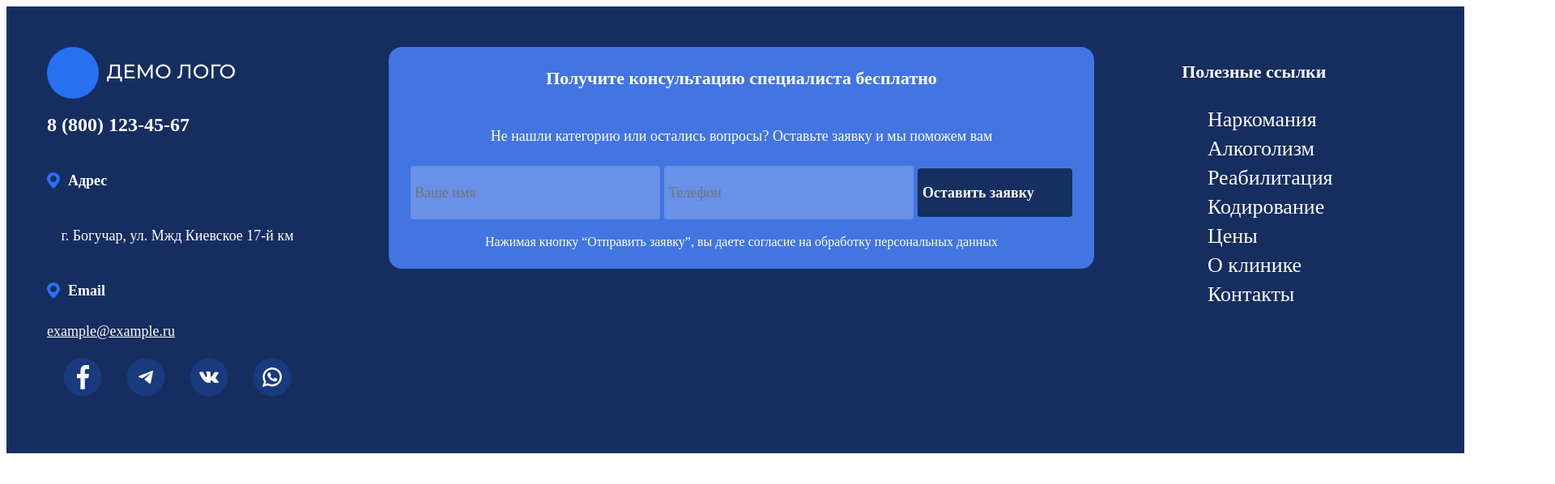
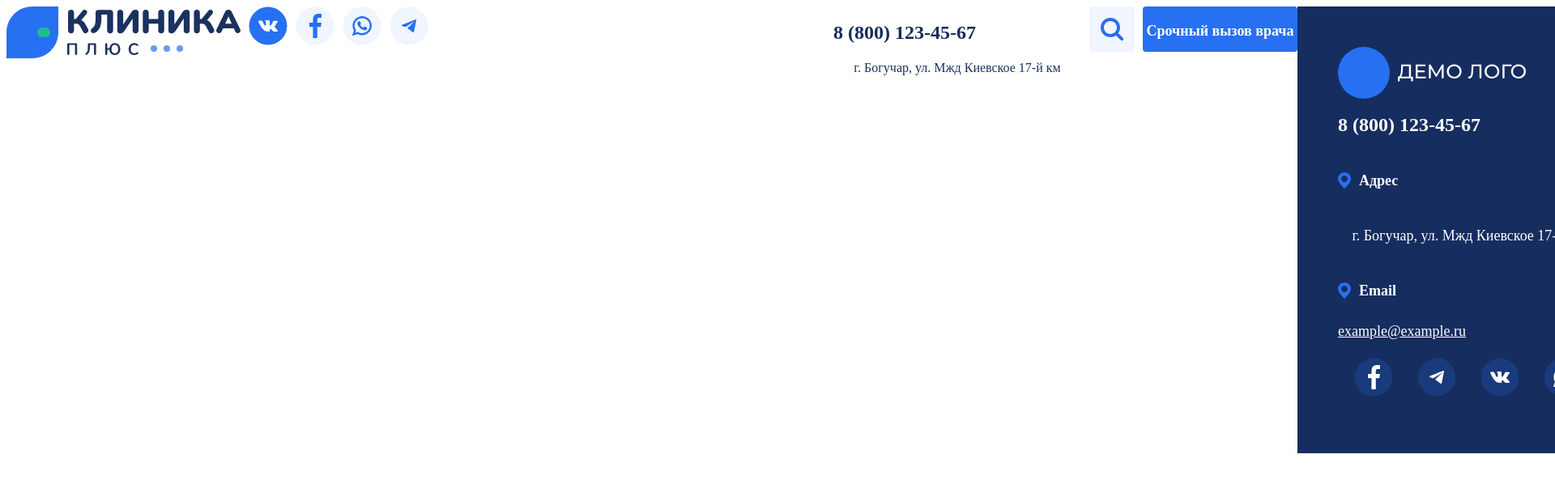
Before and after one commit to justnuriss/product-AAN, a plain HTML site: page product.html in a window 1280 px wide. Shown: the top 598 px of the page at 81% size, 1920 px wide, since content can reach past the window. Drawn offline with Linux system fonts and the light colour scheme.

Commit message:
added styling

```diff
--- a/product.css
+++ b/product.css
@@ -1,3 +1,74 @@
+.header{
+    display: flex;
+    width: 1440px;
+    justify-content: space-between;
+    margin: 0 auto;
+
+}
+.header-right{
+    display: flex;
+    justify-content: space-between;
+    gap: 10px;
+    margin-left: 500px;
+}
+
+.logo{
+    display: flex;
+    justify-content: space-evenly;
+    gap: 10px;
+    width: 700px;
+
+}
+
+.logo img{
+    width: 48px;
+height: 48px;
+}
+.logo-1 img{
+    width: 289px;
+height: 64px;
+}
+
+.phone-number h1{
+    color: rgb(22, 44, 91);
+font-family: Montserrat;
+font-size: 24px;
+font-weight: 800;
+line-height: 32px;
+letter-spacing: 0%;
+text-align: left;
+
+width: 306px;
+
+}
+.phone-number p{
+    color: rgb(27, 49, 95);
+font-family: Montserrat;
+font-size: 16px;
+font-weight: 400;
+line-height: 24px;
+letter-spacing: 0%;
+text-align: center;
+width: 306px;
+}
+
+.box{
+    width: 246px;
+height: 56px;
+border-radius: 4px;
+
+background: rgb(39, 112, 241);
+color: rgb(255, 255, 255);
+font-family: Montserrat;
+font-size: 18px;
+font-weight: 600;
+line-height: 24px;
+letter-spacing: 0%;
+text-align: center;
+width: 191px;
+height: 56px;
+}
+
 .footer{
     margin: 0 auto;
     background: rgb(22, 45, 95);
--- a/product.html
+++ b/product.html
@@ -7,6 +7,29 @@
     <link rel="stylesheet" href="./product.css">
 </head>
 <body>
+    <header class="header">
+        <div class="logo">
+            <div class="logo-1">
+                <img src="./svg/logo.svg" alt="">
+            </div>
+
+            <img src="./svg/wk.svg" alt="">
+            <img src="./svg/face.svg" alt="">
+            <img src="./svg/wt.svg" alt="">
+            <img src="./svg/tg.svg" alt="">
+        </div>
+        <div class="header-right">
+            <div class="phone-number">
+                <h1>8 (800) 123-45-67</h1>
+                <p> г. Богучар, ул. Мжд Киевское 17-й км</p>
+            </div>
+            <div class="search">
+                <img src="./svg/search.svg" alt="">
+            </div>
+            <div class="box">
+                <p>Срочный вызов врача</p>
+            </div>
+    </div>
 
     <footer class="footer">
         <div class="footer-content">
--- a/style.css
+++ b/style.css
@@ -1,11 +1,8 @@
-<<<<<<< HEAD
 
 
 *{
     margin: 0;
 }
-=======
->>>>>>> cd41149 (added header)
 *{
     padding: 0;
     box-sizing: border-box;
@@ -221,8 +218,7 @@ text-align: center;
 }
 .foot-2 p{
     color: rgb(255, 255, 255);
-=======
->>>>>>> cd41149 (added header)
+
 width: 306px;
 height: 24px;
 }
@@ -234,7 +230,6 @@ font-size: 16px;
 font-weight: 400;
 line-height: 24px;
 letter-spacing: 0%;
-<<<<<<< HEAD
 text-align: center;
 width: 306px;
 }
@@ -388,8 +383,6 @@ text-align: center;
 .btn-2{
     border-radius: 4px;
 border: 1px solid rgb(39, 112, 241) ;
-=======
->>>>>>> cd41149 (added header)
 text-align: left;
 width: 306px;
 
@@ -408,7 +401,6 @@ font-weight: 600;
 line-height: 24px;
 letter-spacing: 0%;
 text-align: center;
-<<<<<<< HEAD
 width: 191px;
 height: 56px;
 }
@@ -425,7 +417,3 @@ height: 56px;
 height: 26.41px;
 
 }
-
-=======
-}
->>>>>>> cd41149 (added header)
```
